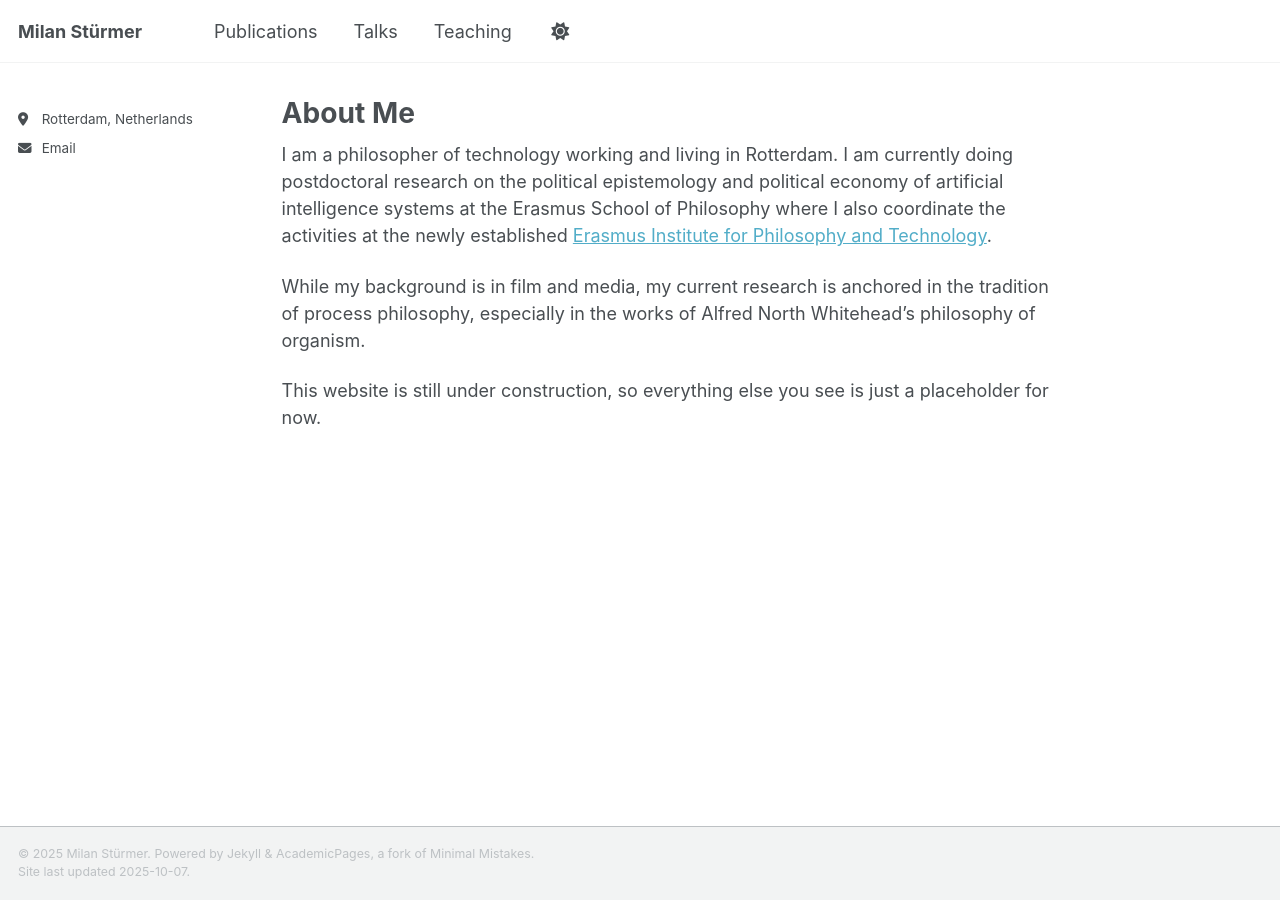
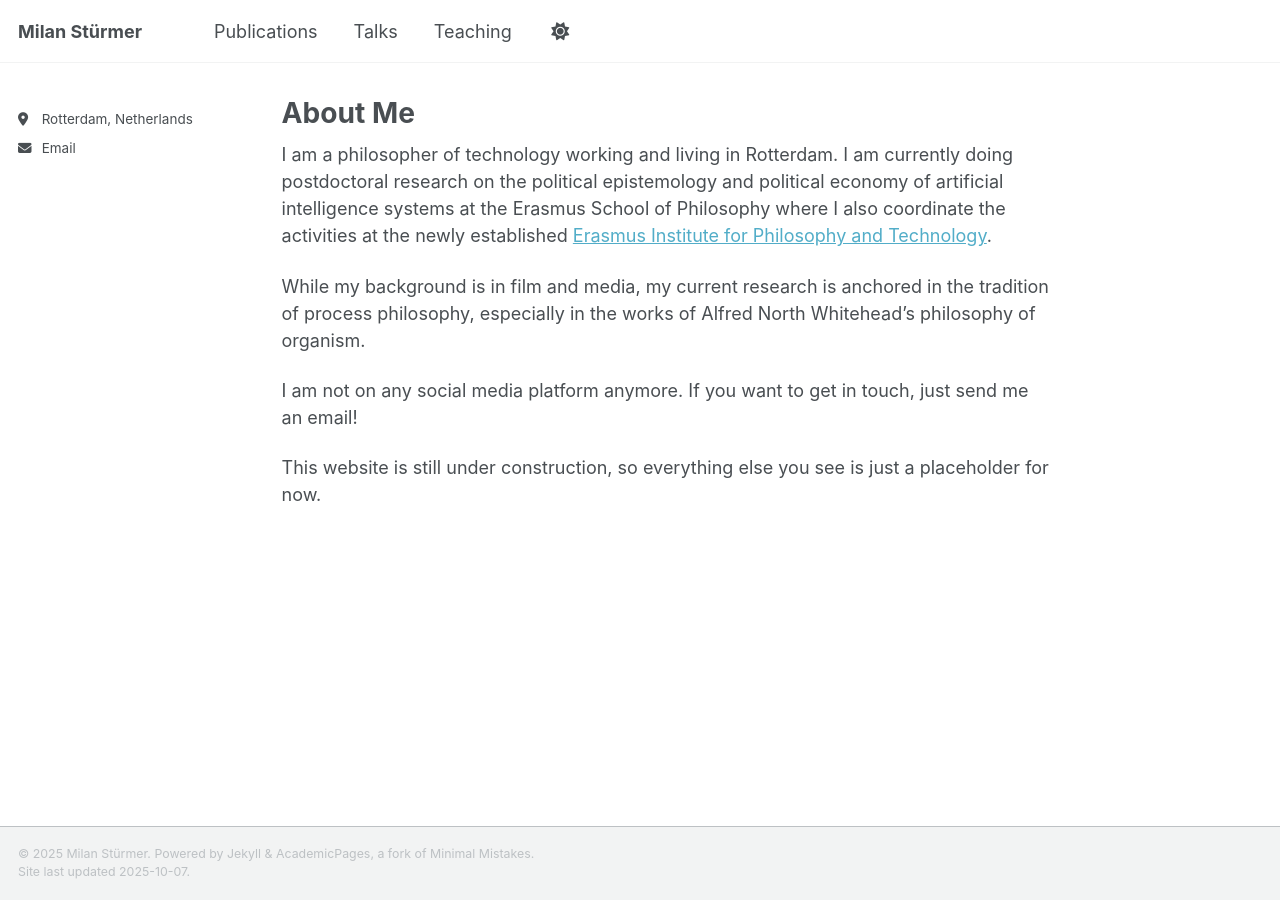
Before and after one commit to milanstuermer/milanstuermer.github.io, a Jekyll site: the page built from _pages/about.md, in a window 1280 px wide. Built offline with Jekyll 4.4.1, drawn with Linux system fonts in a browser that asks for light colours; a script that is not in the unit is left out.

Commit message:
Update about.md

```diff
--- a/_pages/about.md
+++ b/_pages/about.md
@@ -11,4 +11,6 @@ I am a philosopher of technology working and living in Rotterdam. I am currently
 
 While my background is in film and media, my current research is anchored in the tradition of process philosophy, especially in the works of Alfred North Whitehead’s philosophy of organism.
 
+I am not on any social media platform anymore. If you want to get in touch, just send me an email!
+
 This website is still under construction, so everything else you see is just a placeholder for now.
```
